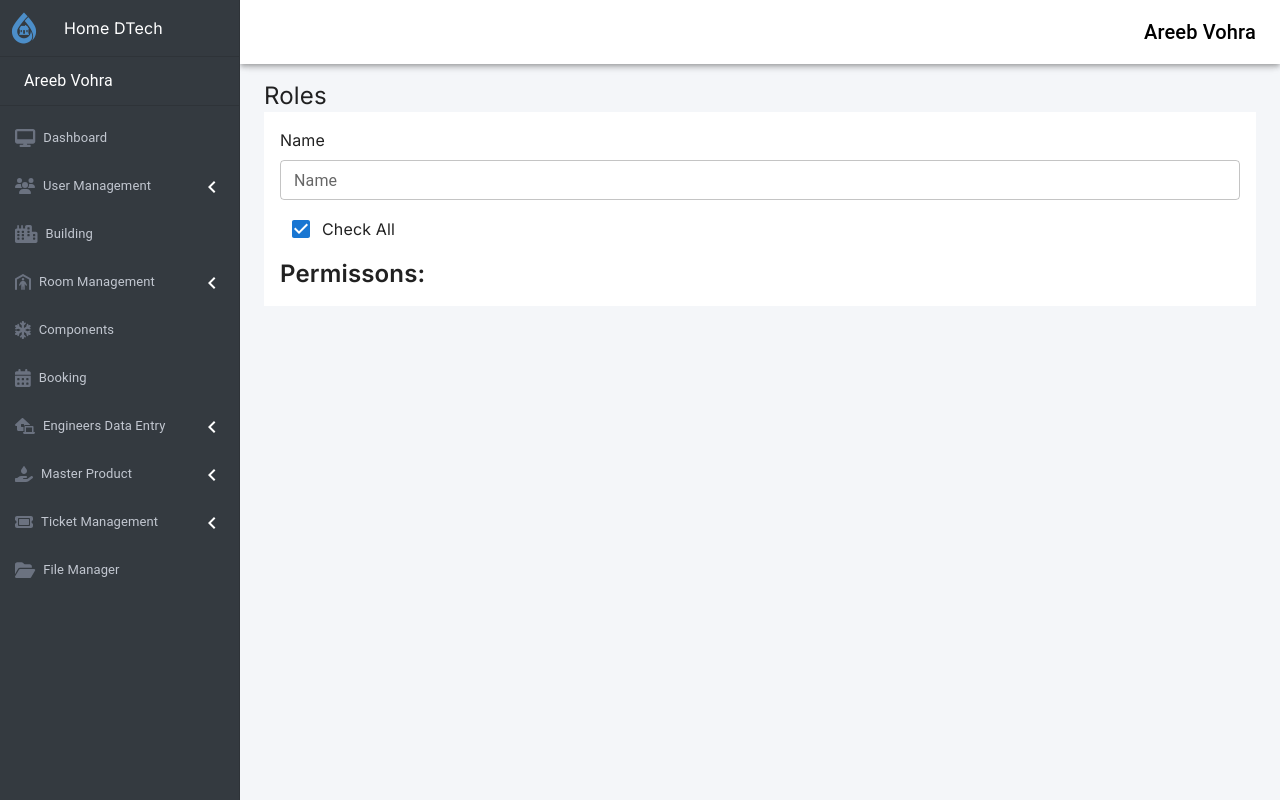
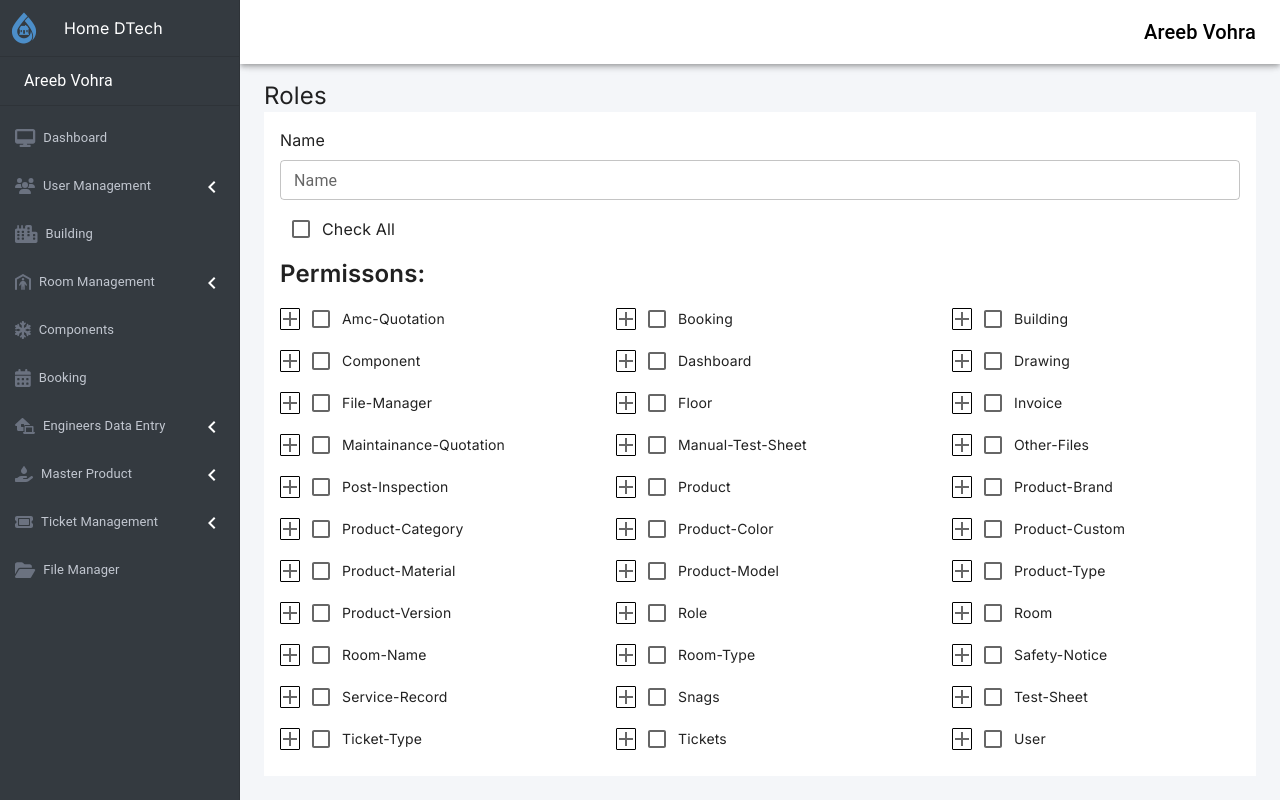
Before and after one commit to Saadgithubit/Home-DTech, a Next.js app: page /roles/createroles in a window 1280 px wide. Built offline with nearby package versions, Linux system fonts and the light colour scheme.

Commit message:
role list dispalyed

```diff
--- a/src/app/(user-management)/roles/(add)/createroles/index.tsx
+++ b/src/app/(user-management)/roles/(add)/createroles/index.tsx
@@ -1,9 +1,145 @@
 'use client'
 import { Box, Checkbox, TextField } from "@mui/material";
+import AddIcon from '@mui/icons-material/Add';
+import RemoveIcon from '@mui/icons-material/Remove';
 import { useState } from "react";
 
 export default function AddRoles() {
-    const [checked, setChecked] = useState(true);
+    const roleList = [
+        {
+            name: 'Amc-Quotation',
+            nestedRoleList: ['Amc-Quotation-List', 'Amc-Quotation-Create', 'Amc-Quotation-Edit', 'Amc-Quotation-Delete']
+        },
+        {
+            name: 'Booking',
+            nestedRoleList: ['Booking-List', 'Booking-Create', 'Booking-Edit', 'Booking-Delete']
+        },
+        {
+            name: 'Building',
+            nestedRoleList: ['Building-List', 'Building-Create', 'Building-Edit', 'Building-Delete']
+        },
+        {
+            name: 'Component',
+            nestedRoleList: ['Component-List', 'Component-Create', 'Component-Edit', 'Component-Delete']
+        },
+        {
+            name: 'Dashboard',
+            nestedRoleList: ['Dashboard-List', 'Dashboard-Create', 'Dashboard-Edit', 'Dashboard-Delete']
+        },
+        {
+            name: 'Drawing',
+            nestedRoleList: ['Drawing-List', 'Drawing-Create', 'Drawing-Edit', 'Drawing-Delete']
+        },
+        {
+            name: 'File-Manager',
+            nestedRoleList: ['File-Manager-List', 'File-Manager-Create', 'File-Manager-Edit', 'File-Manager-Delete']
+        },
+        {
+            name: 'Floor',
+            nestedRoleList: ['Floor-List', 'Floor-Create', 'Floor-Edit', 'Floor-Delete']
+        },
+        {
+            name: 'Invoice',
+            nestedRoleList: ['Invoice-List', 'Invoice-Create', 'Invoice-Edit', 'Invoice-Delete']
+        },
+        {
+            name: 'Maintainance-Quotation',
+            nestedRoleList: ['Maintainance-Quotation-List', 'Maintainance-Quotation-Create', 'Maintainance-Quotation-Edit', 'Maintainance-Quotation-Delete']
+        },
+        {
+            name: 'Manual-Test-Sheet',
+            nestedRoleList: ['Manual-Test-Sheet-List', 'Manual-Test-Sheet-Create', 'Manual-Test-Sheet-Edit', 'Manual-Test-Sheet-Delete']
+        },
+        {
+            name: 'Other-Files',
+            nestedRoleList: ['Other-Files-List', 'Other-Files-Create', 'Other-Files-Edit', 'Other-Files-Delete']
+        },
+        {
+            name: 'Post-Inspection',
+            nestedRoleList: ['Post-Inspection-List', 'Post-Inspection-Create', 'Post-Inspection-Edit', 'Post-Inspection-Delete']
+        },
+        {
+            name: 'Product',
+            nestedRoleList: ['Product-List', 'Product-Create', 'Product-Edit', 'Product-Delete']
+        },
+        {
+            name: 'Product-Brand',
+            nestedRoleList: ['Product-Brand-List', 'Product-Brand-Create', 'Product-Brand-Edit', 'Product-Brand-Delete']
+        },
+        {
+            name: 'Product-Category',
+            nestedRoleList: ['Product-Category-List', 'Product-Category-Create', 'Product-Category-Edit', 'Product-Category-Delete']
+        },
+        {
+            name: 'Product-Color',
+            nestedRoleList: ['Product-Color-List', 'Product-Color-Create', 'Product-Color-Edit', 'Product-Color-Delete']
+        },
+        {
+            name: 'Product-Custom',
+            nestedRoleList: ['Product-Custom-List', 'Product-Custom-Create', 'Product-Custom-Edit', 'Product-Custom-Delete']
+        },
+        {
+            name: 'Product-Material',
+            nestedRoleList: ['Product-Material-List', 'Product-Material-Create', 'Product-Material-Edit', 'Product-Material-Delete']
+        },
+        {
+            name: 'Product-Model',
+            nestedRoleList: ['Product-Model-List', 'Product-Model-Create', 'Product-Model-Edit', 'Product-Model-Delete']
+        },
+        {
+            name: 'Product-Type',
+            nestedRoleList: ['Product-Type-List', 'Product-Type-Create', 'Product-Type-Edit', 'Product-Type-Delete']
+        },
+        {
+            name: 'Product-Version',
+            nestedRoleList: ['Product-Version-List', 'Product-Version-Create', 'Product-Version-Edit', 'Product-Version-Delete']
+        },
+        {
+            name: 'Role',
+            nestedRoleList: ['Role-List', 'Role-Create', 'Role-Edit', 'Role-Delete']
+        },
+        {
+            name: 'Room',
+            nestedRoleList: ['Room-List', 'Room-Create', 'Room-Edit', 'Room-Delete']
+        },
+        {
+            name: 'Room-Name',
+            nestedRoleList: ['Room-Name-List', 'Room-Name-Create', 'Room-Name-Edit', 'Room-Name-Delete']
+        },
+        {
+            name: 'Room-Type',
+            nestedRoleList: ['Room-Type-List', 'Room-Type-Create', 'Room-Type-Edit', 'Room-Type-Delete']
+        },
+        {
+            name: 'Safety-Notice',
+            nestedRoleList: ['Safety-Notice-List', 'Safety-Notice-Create', 'Safety-Notice-Edit', 'Safety-Notice-Delete']
+        },
+        {
+            name: 'Service-Record',
+            nestedRoleList: ['Service-Record-List', 'Service-Record-Create', 'Service-Record-Edit', 'Service-Record-Delete']
+        },
+        {
+            name: 'Snags',
+            nestedRoleList: ['Snags-List', 'Snags-Create', 'Snags-Edit', 'Snags-Delete']
+        },
+        {
+            name: 'Test-Sheet',
+            nestedRoleList: ['Test-Sheet-List', 'Test-Sheet-Create', 'Test-Sheet-Edit', 'Test-Sheet-Delete']
+        },
+        {
+            name: 'Ticket-Type',
+            nestedRoleList: ['Ticket-Type-List', 'Ticket-Type-Create', 'Ticket-Type-Edit', 'Ticket-Type-Delete']
+        },
+        {
+            name: 'Tickets',
+            nestedRoleList: ['Tickets-List', 'Tickets-Create', 'Tickets-Edit', 'Tickets-Delete']
+        },
+        {
+            name: 'User',
+            nestedRoleList: ['User-List', 'User-Create', 'User-Edit', 'User-Delete']
+        },
+    ]
+    const [checked, setChecked] = useState(false);
 
     const handleChange = (event: React.ChangeEvent<HTMLInputElement>) => {
         setChecked(event.target.checked);
@@ -23,6 +159,28 @@ export default function AddRoles() {
                         <p>Check All</p>
                     </div>
                     <p className="text-2xl font-semibold">Permissons:</p>
+                    <div className="flex flex-wrap justify-between">
+                    {roleList.map(( item , index ) => {
+                        const { name } = item
+                        return(
+                            <div className="flex items-center w-[30%]">
+                            <Checkbox
+                                sx={{ border: '1px solid black', borderRadius: '1px', width: '20px', height: '22px' }}
+                                icon={<AddIcon />}
+                                checkedIcon={<RemoveIcon />}
+                                inputProps={{ 'aria-label': 'controlled' }}
+                            />
+                            <span className="flex items-center">
+                                <Checkbox
+                                    checked={checked}
+                                    onChange={handleChange}
+                                    inputProps={{ 'aria-label': 'controlled' }} />
+                                <p className="text-sm">{name}</p>
+                            </span>
+                        </div>
+                        )
+                    })}
+                  </div>
                 </div>
             </Box>
         </div>
```
